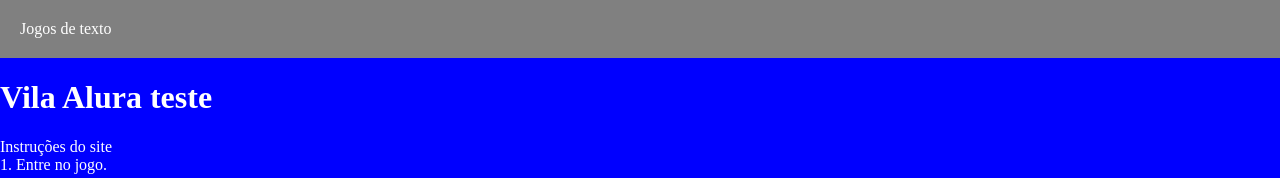
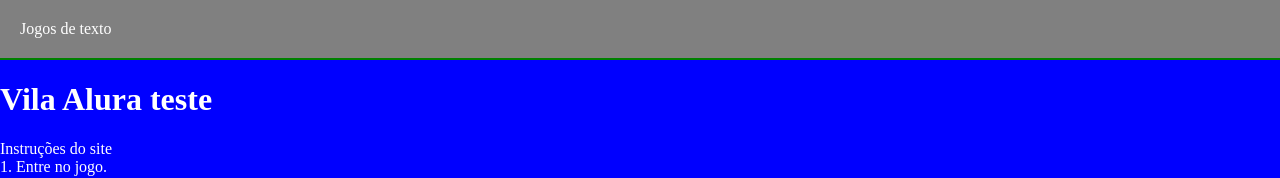
Before and after one commit to xuaumTEvil4/teste-alura, a plain HTML site: page index.html in a window 1280 px wide. Shown: the top 178 px of the page. Drawn offline with Linux system fonts and the light colour scheme.

Commit message:
Reparei as cores

```diff
--- a/style.css
+++ b/style.css
@@ -10,5 +10,5 @@
     background-color: gray;
     padding: 20px;
     font-style: 22px;
-    border-bottom: green;
+    border-bottom: 2px solid green;
 }
```
